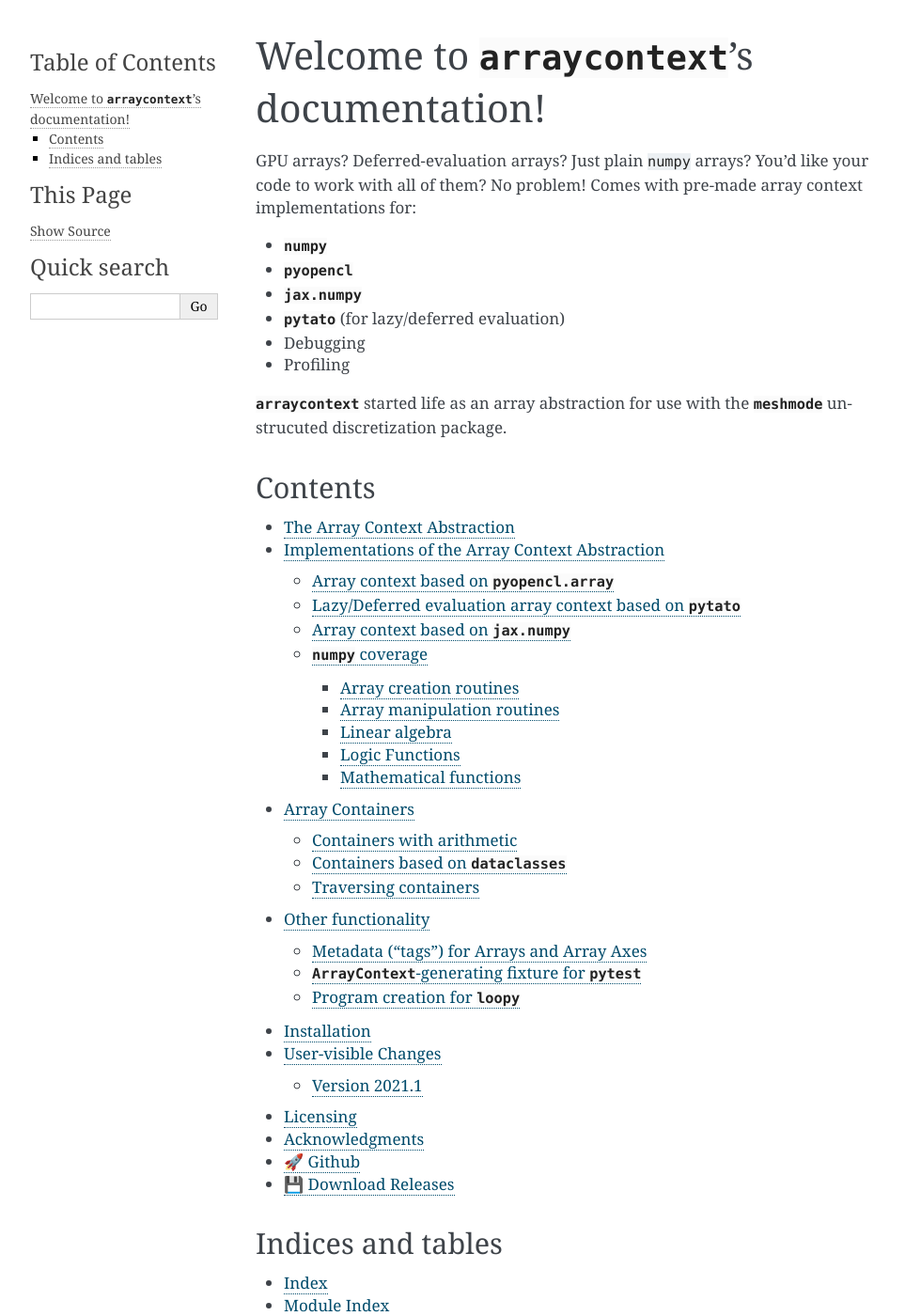
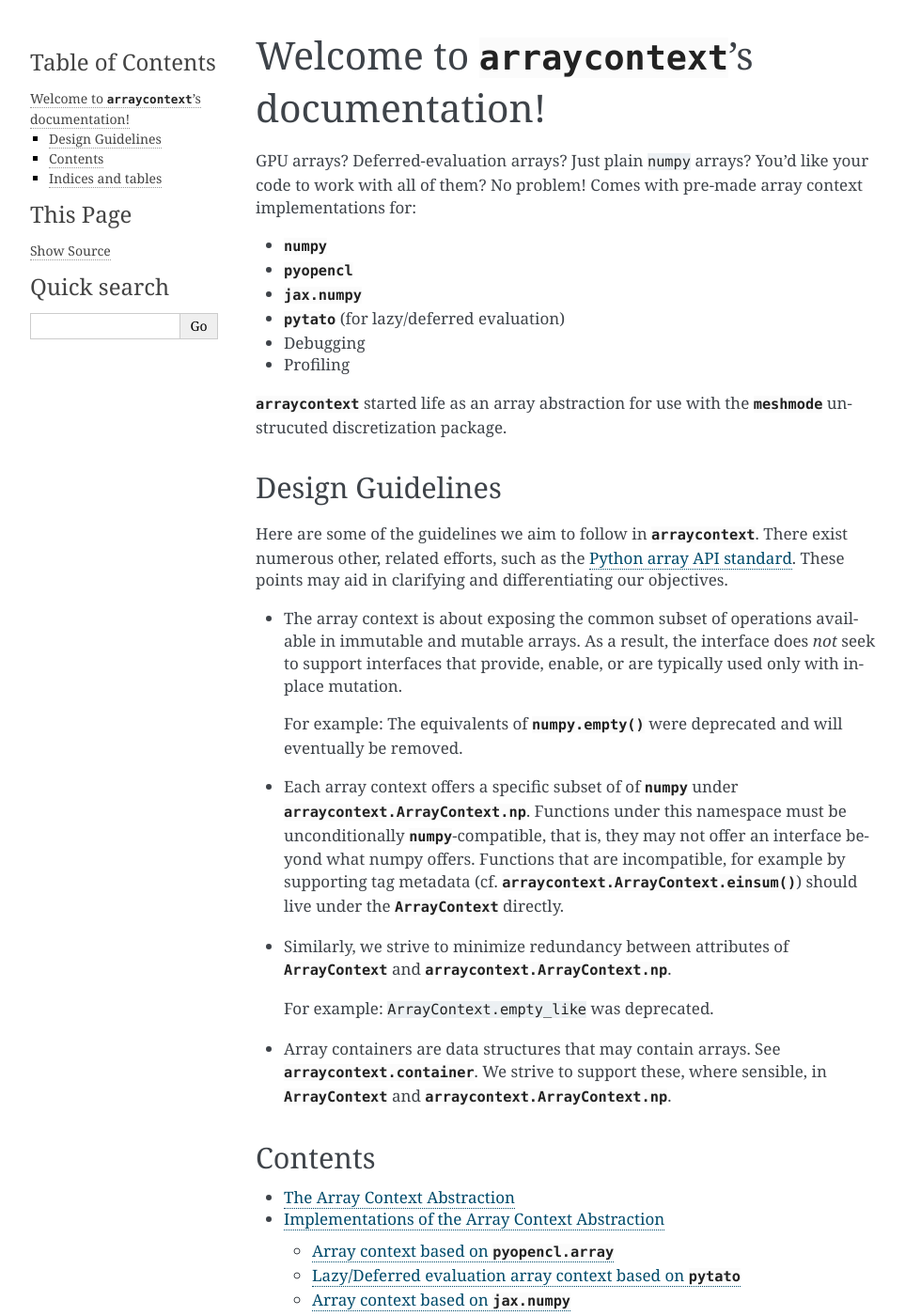
Before and after one commit to inducer/arraycontext, a Sphinx documentation site: the page built from doc/index.rst, in a window 1280 px wide and 1400 px high. Shown: the whole window at 94% size, without its empty margins (148-1111 px from the left). Built offline with Sphinx 7.4.7, drawn with Linux system fonts in a browser that asks for light colours.

Commit message:
Add some design guidelines to docs

```diff
--- a/doc/index.rst
+++ b/doc/index.rst
@@ -14,6 +14,39 @@ implementations for:
 
 :mod:`arraycontext` started life as an array abstraction for use with the
 :mod:`meshmode` unstrucuted discretization package.
+
+Design Guidelines
+-----------------
+
+Here are some of the guidelines we aim to follow in :mod:`arraycontext`. There
+exist numerous other, related efforts, such as the `Python array API standard
+<https://data-apis.org/array-api/latest/purpose_and_scope.html>`__. These
+points may aid in clarifying and differentiating our objectives.
+
+- The array context is about exposing the common subset of operations
+  available in immutable and mutable arrays. As a result, the interface
+  does *not* seek to support interfaces that provide, enable, or are typically
+  used only with in-place mutation.
+
+  For example: The equivalents of :func:`numpy.empty` were deprecated
+  and will eventually be removed.
+
+- Each array context offers a specific subset of of :mod:`numpy` under
+  :attr:`arraycontext.ArrayContext.np`. Functions under this namespace
+  must be unconditionally :mod:`numpy`-compatible, that is, they may not
+  offer an interface beyond what numpy offers. Functions that are
+  incompatible, for example by supporting tag metadata
+  (cf. :meth:`arraycontext.ArrayContext.einsum`) should live under the
+  :class:`~arraycontext.ArrayContext` directly.
+
+- Similarly, we strive to minimize redundancy between attributes of
+  :class:`~arraycontext.ArrayContext` and :attr:`arraycontext.ArrayContext.np`.
+
+  For example: ``ArrayContext.empty_like`` was deprecated.
+
+- Array containers are data structures that may contain arrays.
+  See :mod:`arraycontext.container`. We strive to support these, where sensible,
+  in :class:`~arraycontext.ArrayContext` and :attr:`arraycontext.ArrayContext.np`.
 
 Contents
 --------
```
